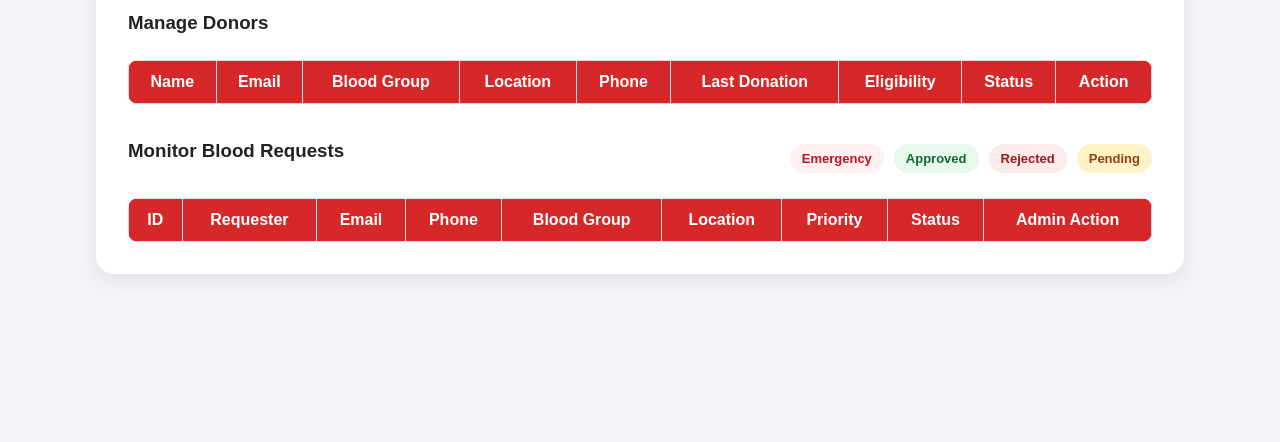
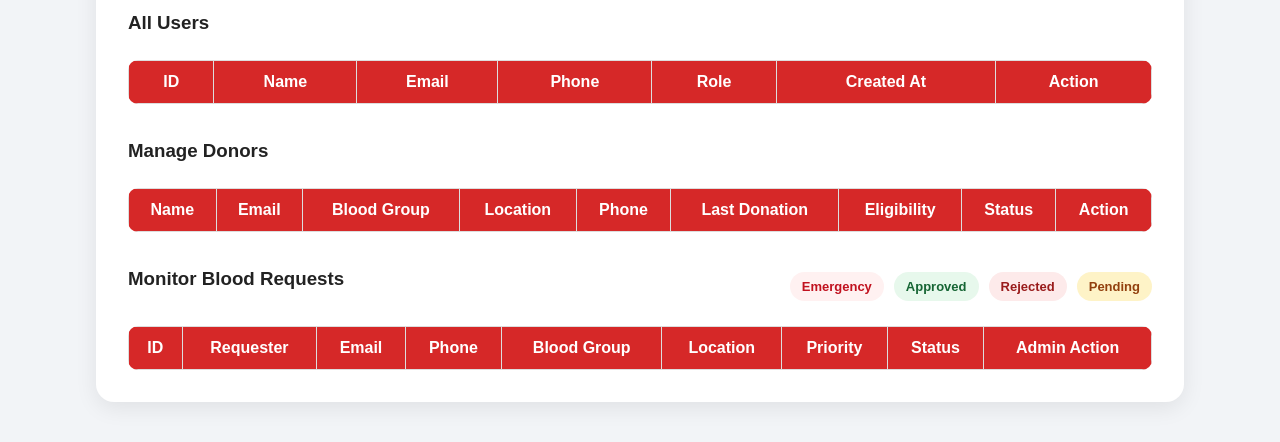
Before and after one commit to mihir1428/Blood-Donor-System, a plain HTML site: page Frontend/admin.html in a window 1280 px wide. Shown: the part 124-566 px from the top of the page. Drawn offline with Linux system fonts and the light colour scheme; no server answers; sample sign-in values are in the browser's storage.

Commit message:
Update admin.html

```diff
--- a/Frontend/admin.html
+++ b/Frontend/admin.html
@@ -11,6 +11,26 @@
         <h2>Admin Dashboard</h2>
         <button type="button" onclick="logoutUser()">Logout</button>
       </div>
+
+      <h3>All Users</h3>
+      <div class="table-wrap">
+        <table>
+          <thead>
+            <tr>
+              <th>ID</th>
+              <th>Name</th>
+              <th>Email</th>
+              <th>Phone</th>
+              <th>Role</th>
+              <th>Created At</th>
+              <th>Action</th>
+            </tr>
+          </thead>
+          <tbody id="allUsersTable"></tbody>
+        </table>
+      </div>
+
+      <br><br>
 
       <h3>Manage Donors</h3>
       <div class="table-wrap">
@@ -71,6 +91,8 @@
     if (!user || user.role !== "admin") {
       window.location.href = "login.html";
     }
+
+    loadAllUsers();
     loadAdminDonors();
     loadRequests();
   </script>
```
